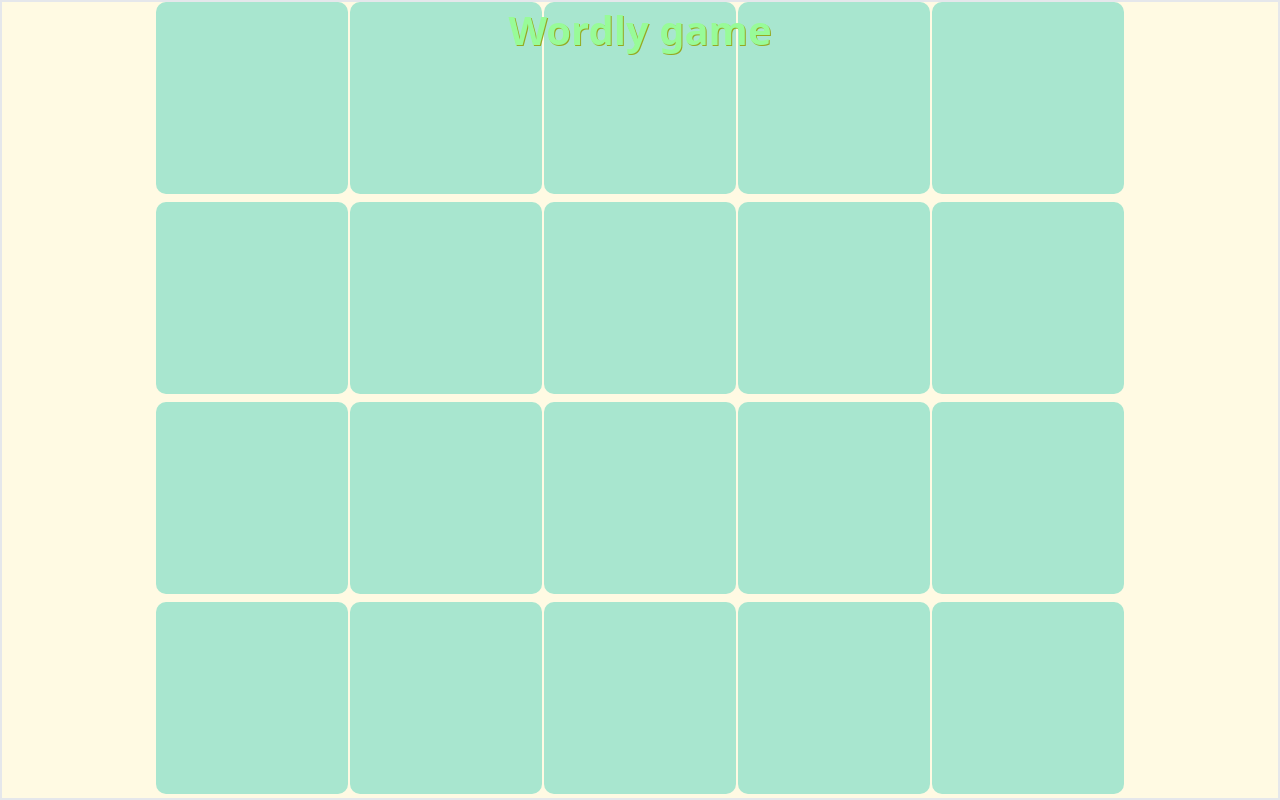
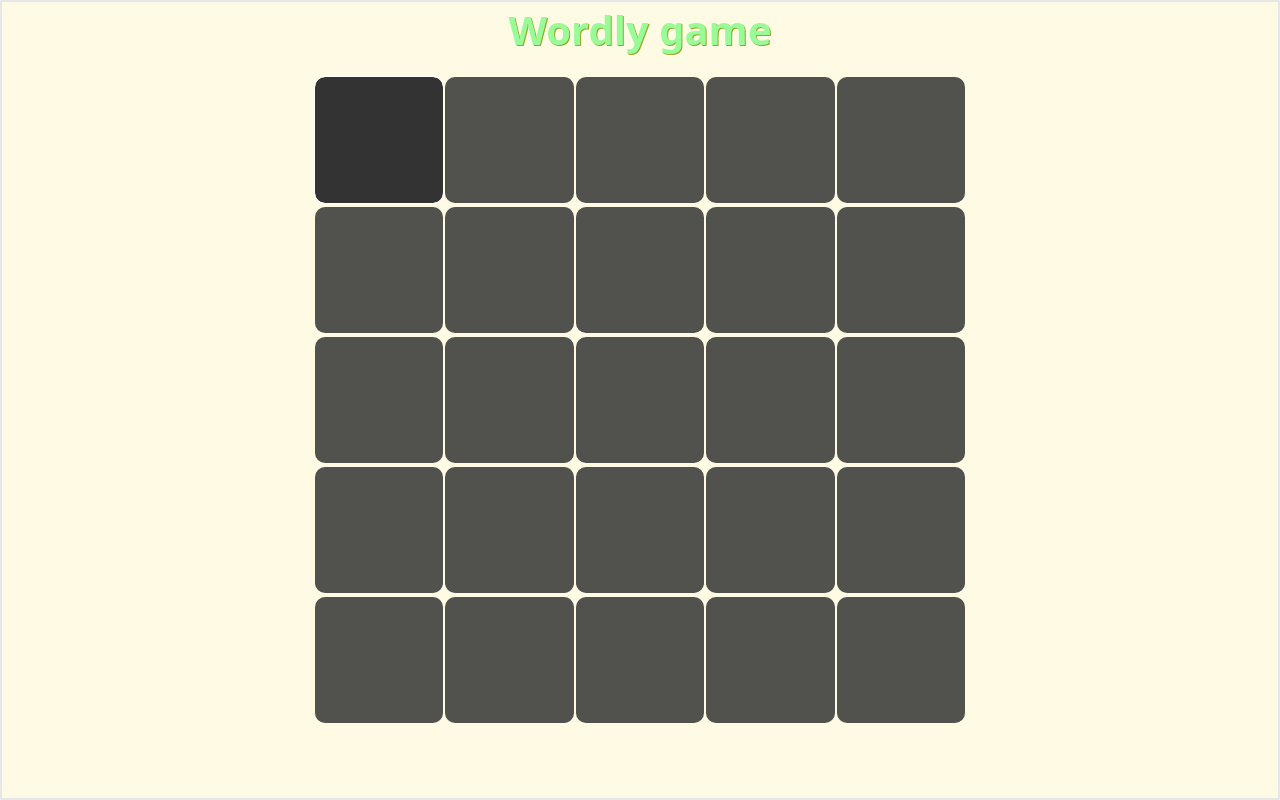
Before and after one commit to Roshan2022Anand/Play_me, a Next.js app: page /wordly-game in a window 1280 px wide. Built offline with nearby package versions, Linux system fonts and the light colour scheme.

Commit message:
adding letter and removing letter in the input field

```diff
--- a/app/globals.css
+++ b/app/globals.css
@@ -2,8 +2,6 @@
 @tailwind components;
 @tailwind utilities;
 
-/* --primary-font:"Comic San MS Poppins"
---secondary-font:"Baloo fredoka" for headings */
 :root {
   --bg-color: #fffae3;
   --text-color: #333333;
@@ -12,31 +10,18 @@
   --nav-color: #A8E6CF;
   --btn-txt-color: #FFFFFF;
   --link-color: #FFA07A;
-
-
-
-
-
-
-
-  : #F08080;
+  --footer-color: #F08080;
 }
 
-
-/* Hide scrollbar  */
 ::-webkit-scrollbar {
   display: none;
 }
 
-/* Hide scrollbar for IE, Edge and Firefox */
 * {
   -ms-overflow-style: none;
-  /* IE and Edge */
   scrollbar-width: none;
-  /* Firefox */
 }
 
-/* Ensure the body still scrolls even though the scrollbar is hidden */
 html,
 body {
   overflow-y: auto;
@@ -45,34 +30,29 @@ body {
   box-sizing: border-box;
 }
 
-/* Disable text selection */
 ::selection {
   display: none;
 }
 
-/* Style for header elements */
 header {
   color: var(--btn-hover-color);
   text-shadow: 1px 1px rgb(150, 169, 33);
   font-size: 40px;
-  font-weight: bolder;
+  font-weight: bold;
 }
 
-/* Style for buttons */
 .normal-btn {
   background-color: var(--btn-color);
   color: var(--btn-txt-color);
   border-radius: 10%;
   padding: 0px 3px;
-
-  /* Button hover effect */
-  &:hover {
-    background-color: var(--btn-hover-color);
-    scale: 1.2;
-  }
 }
 
-/* Style for screen overlay */
+.normal-btn:hover {
+  background-color: var(--btn-hover-color);
+  scale: 1.2;
+}
+
 .screen {
   z-index: 999;
   width: 100vw;
@@ -82,9 +62,8 @@ header {
   position: absolute;
 }
 
-/* Responsive design for smaller screens */
-@media (max-width:690px) {
+@media (max-width: 690px) {
   .logo {
-    text-shadow: 3px 1px rgb(18, 165, 18)
+    text-shadow: 3px 1px rgb(18, 165, 18);
   }
 }
--- /dev/null
+++ b/app/sudoku-game/page.js
@@ -0,0 +1,9 @@
+import React from 'react'
+
+const page = () => {
+  return (
+    <div>page</div>
+  )
+}
+
+export default page
--- a/app/wordly-game/page.js
+++ b/app/wordly-game/page.js
@@ -13,6 +13,11 @@ const page = () => {
 
   const [answer, setanswer] = useState("");
   const [starTyping, setstarTyping] = useState(true);
+  const [focusNum, setfocusNum] = useState(0);
+  const [errMsg, seterrMsg] = useState("");
+
+  let currInputBox;
+
   const inputRef = useRef();
 
   const srchWords = async () => {
@@ -43,11 +48,56 @@ const page = () => {
   // https://api.datamuse.com/words?rel_jjb=(anyword)
   // https://api.datamuse.com/words?ml=(anyword) ->to find words
 
-  document.querySelectorAll('.ans-input').forEach(input => {
-    input.setAttribute('maxlength', '1');
-    input.setAttribute('pattern', '[A-Za-z]');
-    input.setAttribute('title', 'Please enter a single letter');
-  });
+  //to pop error message
+  const popUpErrMsg = (msg) => {
+    seterrMsg(msg);
+    setTimeout(() => {
+      seterrMsg("")
+    }, 2000);
+  }
+
+  //to get the value from input box
+  const getInputBoxValue = () => {
+    if (currInputBox.value == "") return
+    const wordPattern = /^[A-Za-z]+$/;
+    if (!wordPattern.test(currInputBox.value)) {
+      currInputBox.value = '';
+      popUpErrMsg("Only alphabets are allowed")
+      return
+    }
+    setfocusNum(prevNum => prevNum + 1);
+  }
+
+  //to remove the word from current box
+  const backSpace = (e) => {
+    if (e.key == 'Backspace') {
+      console.log("hai");
+
+      if (focusNum == 0) {
+        currInputBox.value = ''
+        return
+      }
+      setfocusNum(prevNum => prevNum - 1);
+      // currInputBox = document.querySelectorAll('.ans-input')[focusNum];
+    }
+  }
+
+  useEffect(() => {
+    const setFocus = () => { currInputBox.focus() }
+
+    currInputBox = document.querySelectorAll('.ans-input')[focusNum];
+    currInputBox.focus();
+    currInputBox.addEventListener('input', getInputBoxValue)
+    window.addEventListener('keydown', backSpace)
+    window.addEventListener("mouseover", setFocus)
+    window.addEventListener("mousemove", setFocus)
+    return () => {
+      currInputBox.removeEventListener('input', getInputBoxValue)
+      window.removeEventListener('keydown', backSpace)
+      window.removeEventListener("mouseover", setFocus)
+      window.removeEventListener("mousemove", setFocus)
+    }
+  }, [focusNum])
 
   return (
     <>
@@ -66,7 +116,11 @@ const page = () => {
               <input type='text' placeholder='Type any thing' className=' bg-transparent outline-none' ref={inputRef} />
               <button onClick={srchWords}><Search /></button>
             </div> :
-              <section className='flex flex-col gap-2'>
+              <section className='flex flex-col'
+                style={{
+                  width: "min(80vw,650px)",
+                  height: "min(80vw,650px)",
+                }}>
 
                 <div className={styles['input-box-container']}>
                   <input type='text' className='ans-input' />
@@ -110,8 +164,9 @@ const page = () => {
 
               </section>
           }
+          <p>{answer}</p>
+          <p className='w-full text-center text-[var(--footer-color)]'>{errMsg}</p>
         </section>
-
       </main>
     </>
   )
--- a/app/wordly-game/wordly.module.css
+++ b/app/wordly-game/wordly.module.css
@@ -1,15 +1,26 @@
 .input-box-container {
     display: flex;
     gap: 2px;
+    flex-grow: 1;
+    margin: 2px 0;
 
     &>input {
+        flex-grow: 1;
         border-radius: 10px;
-        width: 15vw;
-        height: 15vw;
-        background-color: var(--nav-color);
-        color: var(--footer-color);
+        height: 100%;
+        width: 100%;
+        background-color: var(--text-color);
+        color: var(--btn-txt-color);
         text-align: center;
         vertical-align: center;
+        pointer-events: none;
+        font-size: 3.5vw;
+        opacity: 0.85;
+
+        &:focus {
+            opacity: 1;
+            outline: 1px solid var(--btn-txt-color);
+        }
     }
 }
 
```
